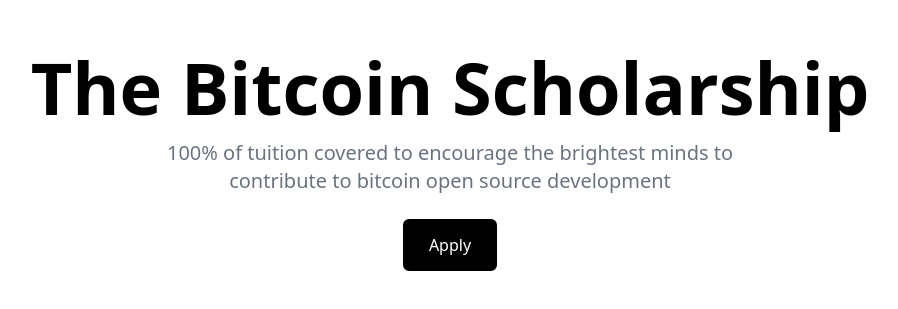
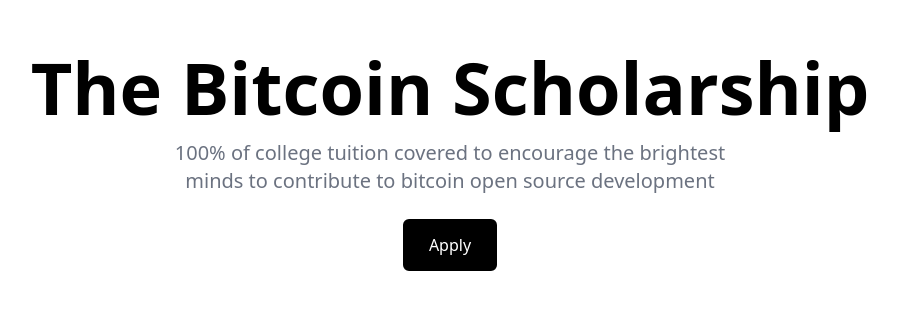
Before and after one commit to bitcoin-dev-project/bitcoin-scholarship, a website: page index.html in a window 1280 px wide. Shown: the part 239-548 px from the top of the page, without its empty margins (190-1088 px from the left). Drawn offline with Linux system fonts and the light colour scheme.

Commit message:
add college to copy

```diff
--- a/index.html
+++ b/index.html
@@ -17,7 +17,7 @@
       <p
         class="text-center text-gray-500 dark:text-gray-500 text-base md:text-xl max-w-[600px] font-normal mb-2"
       >
-        100% of tuition covered to encourage the brightest minds to contribute to bitcoin open source development
+        100% of college tuition covered to encourage the brightest minds to contribute to bitcoin open source development
       </p>
       <a href="https://chaincode.applytojob.com/apply/F0HErM5FSk/Bitcoin-Scholarship"
         class="custom-border bg-black text-white w-fit p-3 px-6 rounded-md text-sm md:text-base hover:border-2 hover:bg-transparent hover:border-black hover:text-black transition-colors">
```
